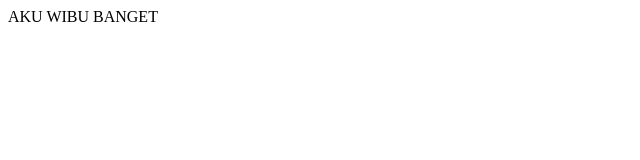
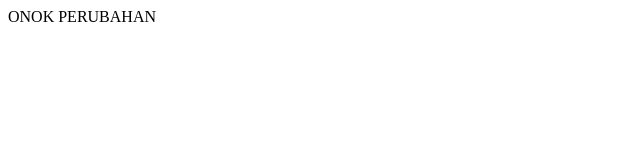
Before and after one commit to Argaiyaiya/tes-git-2, a plain HTML site: page index.html in a window 1280 px wide. Shown: the full height of the page, 0-640 px from the left. Drawn offline with Linux system fonts and the light colour scheme.

Commit message:
change the text body

```diff
--- a/index.html
+++ b/index.html
@@ -6,6 +6,6 @@
     <title>Document</title>
 </head>
 <body>
-    AKU WIBU BANGET
+    ONOK PERUBAHAN
 </body>
 </html>
```
